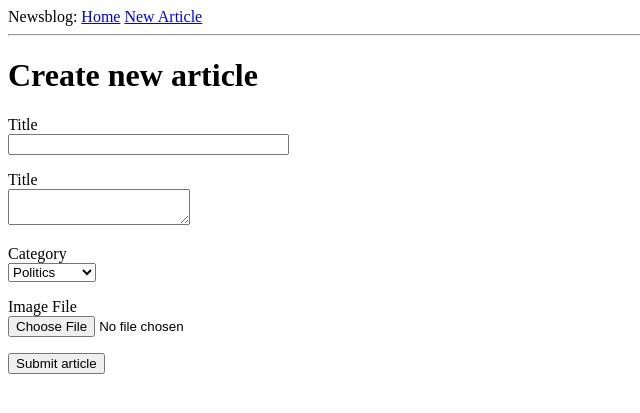
After one commit to jimmybutton/newsblog, a Flask app: page /create in a window 1280 px wide. The commit adds this page. Shown: the top 413 px of the page, without its empty margins (0-640 px from the left). Run offline with Flask 2, Linux system fonts and the light colour scheme.

Commit message:
create form added

```diff
--- a/app/__init__.py
+++ b/app/__init__.py
@@ -1,5 +1,7 @@
 from flask import Flask
+from config import Config
 
 app = Flask(__name__)
+app.config.from_object(Config)
 
 from app import routes
--- /dev/null
+++ b/app/forms.py
@@ -0,0 +1,19 @@
+from flask_wtf import FlaskForm
+from wtforms import StringField, SubmitField, TextAreaField, SelectField, FileField
+from wtforms.validators import DataRequired, Regexp
+import re
+
+class ArticleForm(FlaskForm):
+    title = StringField('Title', validators=[DataRequired()])
+    content = TextAreaField('Title', validators=[DataRequired()])
+    category = SelectField('Category',
+        choices=[('politics', 'Politics'),
+                ('economics', 'Economics'),
+                ('sports', 'Sports')],
+        validators=[DataRequired()])
+    image = FileField('Image File', validators=[DataRequired()])
+    submit = SubmitField('Submit article')
+
+    def validate_image(form, field):
+        if field.data:
+            field.data = re.sub(r'[^a-z0-9_.-]', '_', field.data)
--- a/app/routes.py
+++ b/app/routes.py
@@ -1,5 +1,6 @@
-from flask import render_template
+from flask import render_template, flash, redirect, url_for
 from app import app
+from app.forms import ArticleForm
 
 @app.route('/')
 @app.route('/index')
@@ -20,3 +21,12 @@ def index():
         }
     ]
     return render_template('index.html', title='Home', articles=articles)
+
+@app.route('/create', methods=['GET', 'POST'])
+def create():
+    form = ArticleForm()
+    if form.validate_on_submit():
+        flash('New article submitted: {}, category: {}'.format(
+            form.title.data, form.category.data))
+        return redirect(url_for('index'))
+    return render_template('create.html', title='New Article', form=form)
--- a/app/templates/base.html
+++ b/app/templates/base.html
@@ -11,8 +11,21 @@
     {% endif %}
 </head>
 <body>
-    <div>Newsblog: <a href="/index">Home</a></div>
+    <div>
+        Newsblog:
+        <a href="{{ url_for('index') }}">Home</a>
+        <a href="{{ url_for('create') }}">New Article</a>
+    </div>
     <hr>
+    {% with messages = get_flashed_messages() %}
+    {% if messages %}
+    <ul>
+        {% for message in messages %}
+        <li>{{ message }}</li>
+        {% endfor %}
+    </ul>
+    {% endif %}
+    {% endwith %}
     {% block content %}{% endblock %}
 </body>
 </html>
--- /dev/null
+++ b/app/templates/create.html
@@ -0,0 +1,37 @@
+{% extends "base.html" %}
+
+{% block content %}
+<h1>Create new article</h1>
+<form action="" method="post" novalidate>
+    {{ form.hidden_tag() }}
+    <p>
+        {{ form.title.label }}<br>
+        {{ form.title(size=32) }}
+        {% for error in form.title.errors %}
+        <span style="color: red;">[{{ error }}]</span>
+        {% endfor %}
+    </p>
+    <p>
+        {{ form.content.label }}<br>
+        {{ form.content(size=140) }}
+        {% for error in form.content.errors %}
+        <span style="color: red;">[{{ error }}]</span>
+        {% endfor %}
+    </p>
+    <p>
+        {{ form.category.label }}<br>
+        {{ form.category() }}
+        {% for error in form.category.errors %}
+        <span style="color: red;">[{{ error }}]</span>
+        {% endfor %}
+    </p>
+    <p>
+        {{ form.image.label }}<br>
+        {{ form.image() }}
+        {% for error in form.image.errors %}
+        <span style="color: red;">[{{ error }}]</span>
+        {% endfor %}
+    </p>
+    <p>{{ form.submit() }}</p>
+</form>
+{% endblock %}
--- /dev/null
+++ b/config.py
@@ -0,0 +1,4 @@
+import os
+
+class Config(object):
+    SECRET_KEY = os.environ.get('SECRET_KEY') or 'dfak-9rehgha-93[atistujdagcm/09ga'
```
Also changed, not shown: 1 other file.
